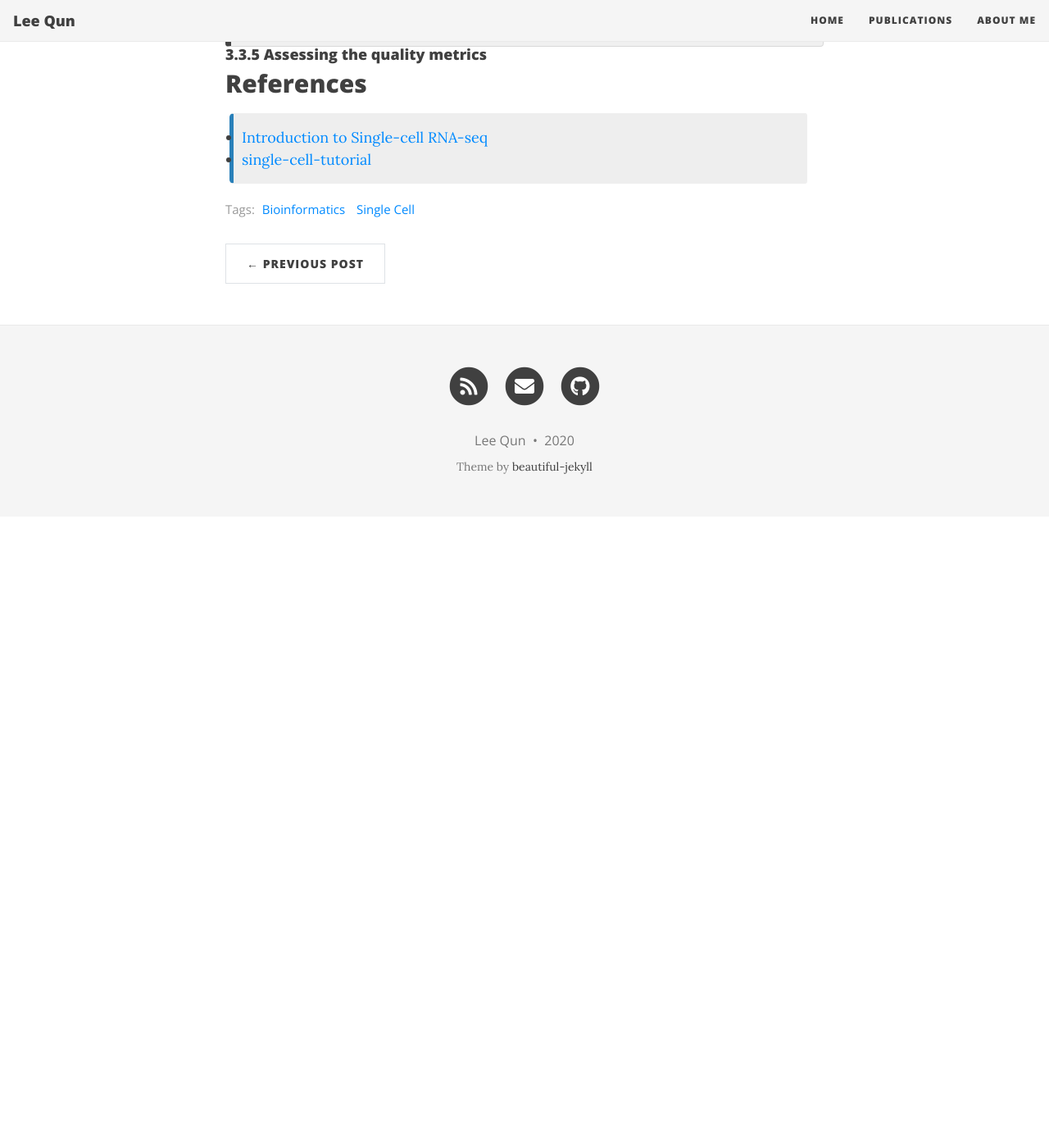
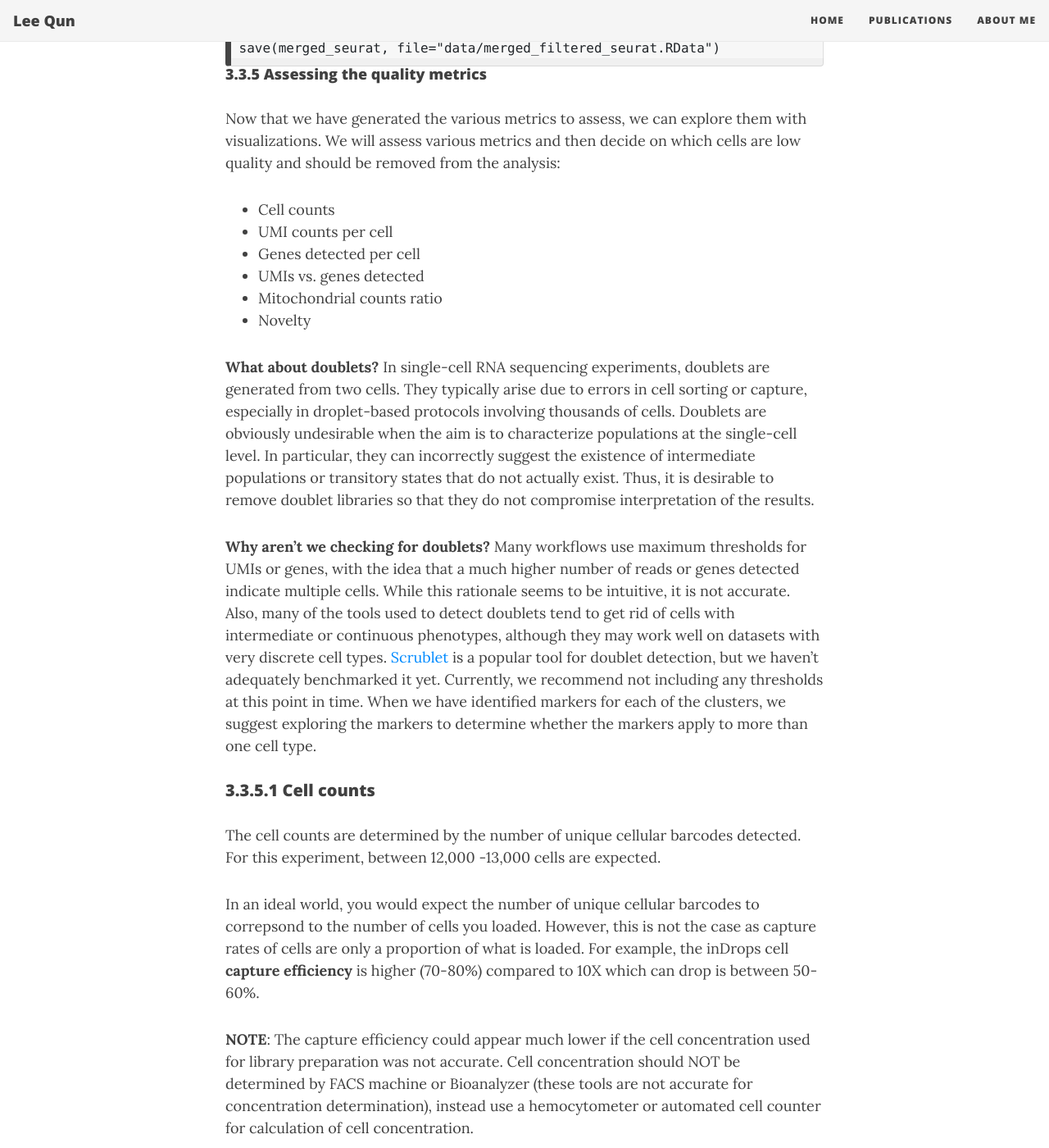
Before and after one commit to leequn/leequn.github.io, a Jekyll site: the page built from _posts/2020-06-19-SingleCell.md, in a window 1280 px wide and 1400 px high, scrolled down 16950 px. Shown: the whole window at 82% size. Built offline with Jekyll 4.4.1, drawn with Linux system fonts in a browser that asks for light colours; nearby versions of some CDN libraries; comment, search, counter and statistics services are not loaded; before the commit the page ends 17580 px from its top, so only the background shows below that; some of the changed text lies outside the part shown.

Commit message:
Update 2020-06-19-SingleCell.md

````diff
--- a/_posts/2020-06-19-SingleCell.md
+++ b/_posts/2020-06-19-SingleCell.md
@@ -166,6 +166,7 @@ library(scales)
 library(cowplot)
 library(RCurl)
 library(stringr)
+library(ggplot2)
 ```
 ##### 3.3.3 Loading single-cell RNA-seq count data
 Regardless of the technology or pipeline used to process your single-cell RNA-seq sequence data, the output will generally be the same. That is, for each individual sample you will have the following three files:
@@ -371,6 +372,42 @@ save(merged_seurat, file="data/merged_filtered_seurat.RData")
 ```
 
 #### 3.3.5 Assessing the quality metrics
+Now that we have generated the various metrics to assess, we can explore them with visualizations. We will assess various metrics and then decide on which cells are low quality and should be removed from the analysis:
+- Cell counts
+- UMI counts per cell
+- Genes detected per cell
+- UMIs vs. genes detected
+- Mitochondrial counts ratio
+- Novelty
+
+**What about doublets?** In single-cell RNA sequencing experiments, doublets are generated from two cells. They typically arise due to errors in cell sorting or capture, especially in droplet-based protocols involving thousands of cells. Doublets are obviously undesirable when the aim is to characterize populations at the single-cell level. In particular, they can incorrectly suggest the existence of intermediate populations or transitory states that do not actually exist. Thus, it is desirable to remove doublet libraries so that they do not compromise interpretation of the results.
+
+**Why aren’t we checking for doublets?** Many workflows use maximum thresholds for UMIs or genes, with the idea that a much higher number of reads or genes detected indicate multiple cells. While this rationale seems to be intuitive, it is not accurate. Also, many of the tools used to detect doublets tend to get rid of cells with intermediate or continuous phenotypes, although they may work well on datasets with very discrete cell types. [Scrublet](https://github.com/AllonKleinLab/scrublet) is a popular tool for doublet detection, but we haven’t adequately benchmarked it yet. Currently, we recommend not including any thresholds at this point in time. When we have identified markers for each of the clusters, we suggest exploring the markers to determine whether the markers apply to more than one cell type.
+
+##### 3.3.5.1 Cell counts
+The cell counts are determined by the number of unique cellular barcodes detected. For this experiment, between 12,000 -13,000 cells are expected.
+
+In an ideal world, you would expect the number of unique cellular barcodes to correpsond to the number of cells you loaded. However, this is not the case as capture rates of cells are only a proportion of what is loaded. For example, the inDrops cell **capture efficiency** is higher (70-80%) compared to 10X which can drop is between 50-60%.
+
+**NOTE**: The capture efficiency could appear much lower if the cell concentration used for library preparation was not accurate. Cell concentration should NOT be determined by FACS machine or Bioanalyzer (these tools are not accurate for concentration determination), instead use a hemocytometer or automated cell counter for calculation of cell concentration.
+
+The cell numbers can also vary by protocol, **producing cell numbers that are much higher than what we loaded**. For example, during the inDrops protocol, the cellular barcodes are present in the hydrogels, which are encapsulated in the droplets with a single cell and lysis/reaction mixture. While each hydrogel should have a single cellular barcode associated with it, occasionally a hydrogel can have more than one cellular barcode. Similarly, with the 10X protocol there is a chance of obtaining only a barcoded bead in the emulsion droplet (GEM) and no actual cell. Both of these, in addition to the presence of dying cells can lead to a higher number of cellular barcodes than cells.
+
+```
+# Visualize the number of cell counts per sample
+ggplot(metadata,aes(x=sample, fill=sample)) +
+  geom_bar() +
+  theme_classic() +
+  theme(axis.text.x = element_text(angle = 45, vjust = 1, hjust=1)) +
+  theme(plot.title = element_text(hjust=0.5, face="bold")) +
+  ggtitle("NCells")
+```
+![pic15](/assets/img/scrnaseq/15.jpg)
+
+
+
+
+
 
 
 ## References
````
